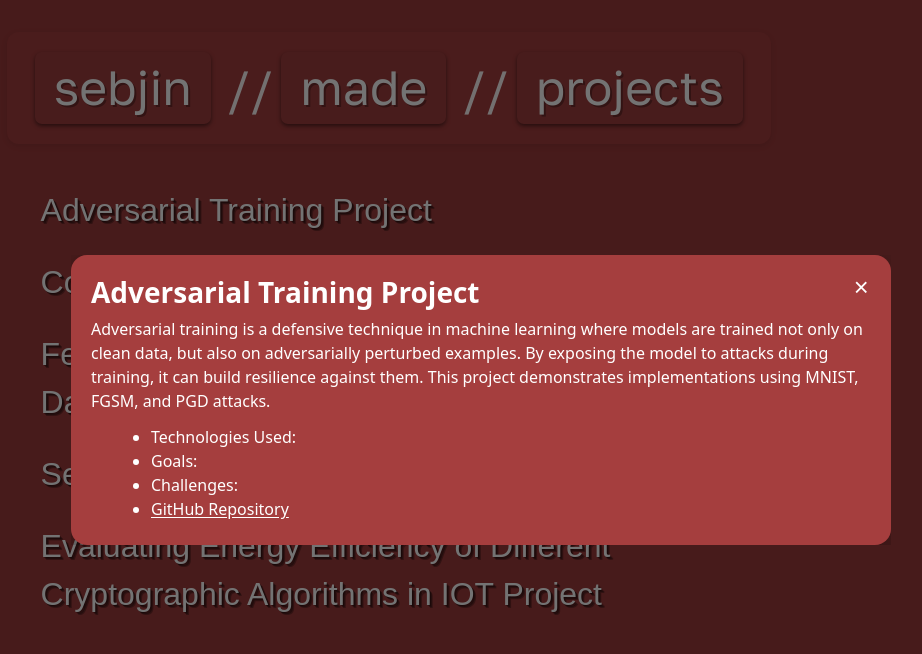
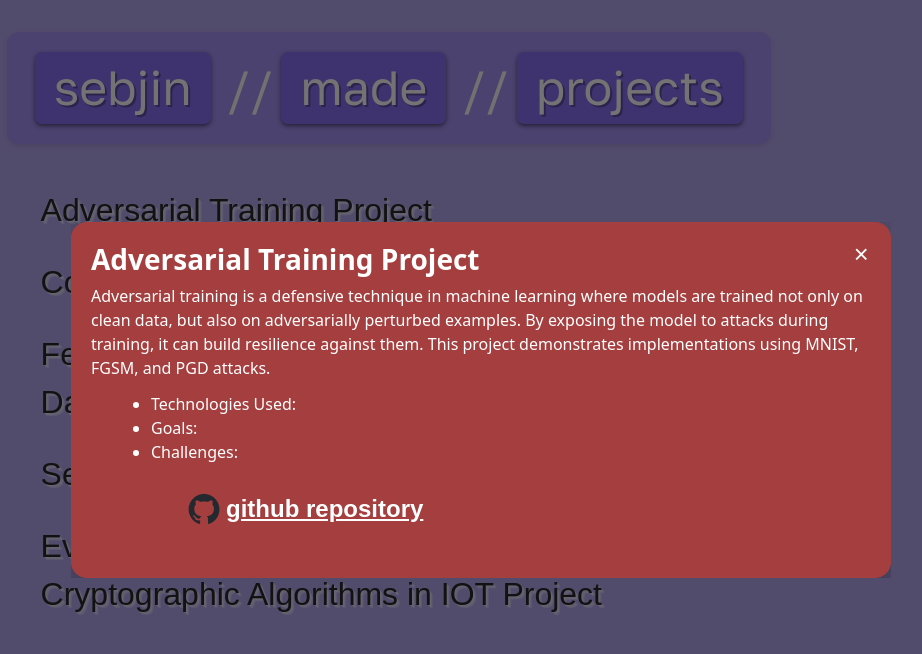
Before and after one commit to sebjinK/website, a website: page projects/projects.html in a window 1280 px wide. Both pictures are taken after a click on the link "Adversarial Training Project". Shown: the whole page, without its empty margins (159-1081 px from the left). Drawn offline with Linux system fonts and the light colour scheme.

Commit message:
changed up the color because they suck

```diff
--- a/projects/projects.html
+++ b/projects/projects.html
@@ -69,7 +69,27 @@
                 <li>Technologies Used: </li>
                 <li>Goals: </li>
                 <li>Challenges: </li>
-                <li><a href="#" target="_blank" rel="noopener">GitHub Repository</a></li>
+                <div class="Github_Link">
+                    <a class="GithubButton" href="https://github.com/sebjink" target="_blank" rel="noopener">
+                        <div class="GithubProfileWrapper">
+                            <img
+                                class="pic base"
+                                src="../links/assets/github-mark.png"
+                                alt="Github Logo"
+                                height=25px
+                                width=25px
+                            />
+                            <img
+                                class="pic hover"
+                                src="../links/assets/github-mark-white.png"
+                                height=25px
+                                width=25px
+                                aria-hidden="true"
+                            />
+                        </div>
+                        github repository
+                    </a>
+                </div>
             </ul>
         </header>
     </template>
--- a/style.css
+++ b/style.css
@@ -9,8 +9,8 @@ body {
   margin: 0;
   font-family: system-ui, sans-serif;
   line-height: 1.5;
-  background: #9e3c3c;
-  color: #ede7ee;
+  background: #b7a8f0;
+  color: #fffaff;
 }
 
 main {
@@ -75,13 +75,13 @@ main {
   /* font-weight: bold; */
   padding: 0.5rem 1rem;
   text-decoration: none;
-  color: var(--text, #ffffff);
+  color: var(--text, #292828);
   font-size: 2rem;
   text-shadow:
-    1px 1px 0 rgba(0, 0, 0, 0.3),
-    2px 2px 0 rgba(0, 0, 0, 0.3),
-    3px 3px 0 rgba(0, 0, 0, 0.3);
-  transition: background-color 500ms, color 500ms, box-shadow 500ms, border 500ms;
+    1px 1px 0 rgba(255, 255, 255, 0.3),
+    2px 2px 0 rgba(255, 255, 255, 0.3),
+    3px 3px 0 rgba(255, 255, 255, 0.3);
+  transition: background-color 500ms, color 500ms, box-shadow 500ms, border 500ms, text-shadow 500ms; /* smooth hover transition */
   border: 2px solid transparent;
   border-radius: 4px;
   vertical-align: middle;
@@ -90,7 +90,12 @@ main {
 /* Hover effect for normal buttons */
 .link-btn:hover {
   background-color: #9b2a2a;
-  border: 2px solid rgb(145, 86, 86);
+  border: 2px solid rgba(255, 255, 255, 0.3);
+  color: var(--text, #ffffff);
+  text-shadow:
+  1px 1px 0 #292828,
+  2px 2px 0 #292828,
+  3px 3px 0 #292828;
   border-radius: 4px;
 }
 
@@ -217,7 +222,7 @@ main {
   padding: clamp(10px, 2.5vw, 20px) clamp(14px, 3vw, 28px);
   text-align: center;
 
-  background-color: #a53e3e;
+  background-color: #a693f5;
   color: #ffffff;
   border-radius: 12px;
   box-shadow: 0 2px 6px rgba(0,0,0,0.1);
@@ -261,7 +266,7 @@ main {
   color: inherit;
   text-decoration: none;         /* no underline by default */
   padding: 0.15em 0.4em;   /* small padding for click target */
-  background-color: #a03f3f;
+  background-color: #8b71f3;
   border-radius: 7px;        /* rounded corners */
   box-shadow: 0px 2px 4px rgba(0, 0, 0, 0.5);
   text-shadow: 2px 2px 0 rgba(0, 0, 0, 0.3);
@@ -370,7 +375,7 @@ summary.link-btn:hover {
 .aboutpara {
   margin-top: 0.5rem;
   padding: 1rem;
-  background: rgb(155, 42, 42);
+  background: #a693f5;
   border-radius: 7px;
   box-shadow: 0 2px 6px rgba(0,0,0,0.1);
 }
```
